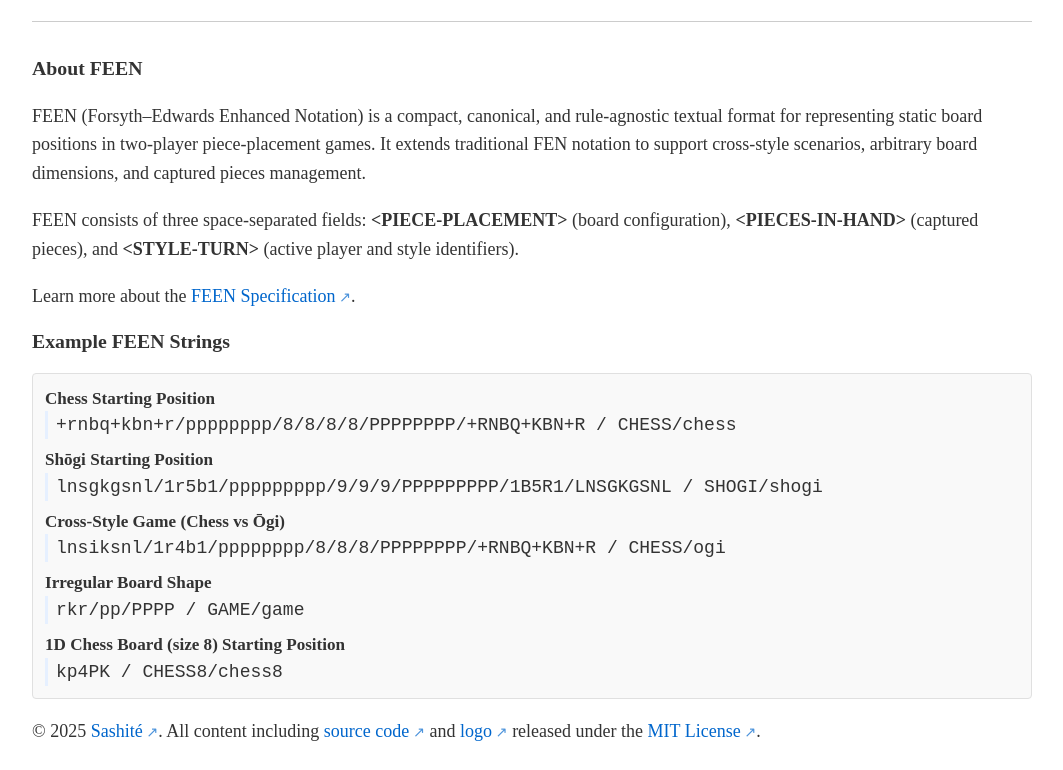
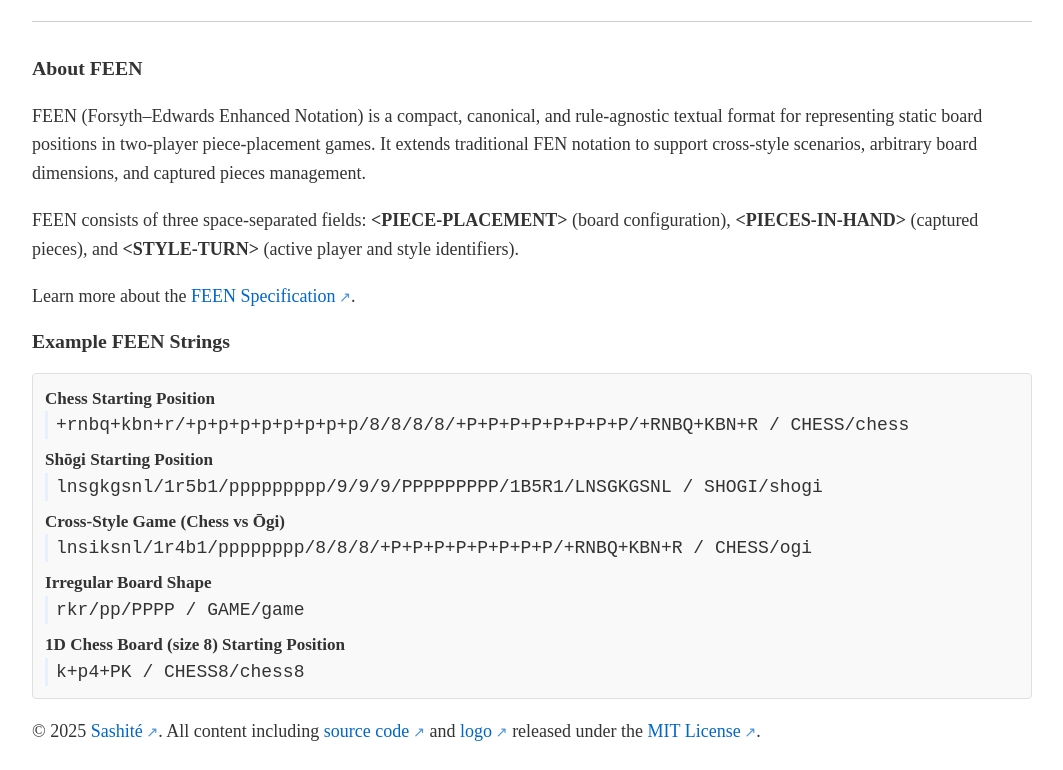
Before and after one commit to sashite/feen-viewer.html, a plain HTML site: page index.html in a window 1280 px wide. Shown: the part 1079-1849 px from the top of the page, without its empty margins (108-1171 px from the left). Drawn offline with Linux system fonts and the light colour scheme.

Commit message:
feat(pin): add unmoved pawn notation with + modifier
Add +P and +p entries to Western Chess examples to represent unmoved pawns eligible for two-square moves. This explicit notation resolves ambiguity in cross-style games where pawns might be dropped on starting squares.

```diff
--- a/index.html
+++ b/index.html
@@ -115,8 +115,8 @@
         id="feen-input"
         type="text"
         name="feen"
-        placeholder="e.g. +rnbq+kbn+r/pppppppp/8/8/8/8/PPPPPPPP/+RNBQ+KBN+R / CHESS/chess"
-        value="+rnbq+kbn+r/pppppppp/8/8/8/8/PPPPPPPP/+RNBQ+KBN+R / CHESS/chess"
+        placeholder="e.g. +rnbq+kbn+r/+p+p+p+p+p+p+p+p/8/8/8/8/+P+P+P+P+P+P+P+P/+RNBQ+KBN+R / CHESS/chess"
+        value="+rnbq+kbn+r/+p+p+p+p+p+p+p+p/8/8/8/8/+P+P+P+P+P+P+P+P/+RNBQ+KBN+R / CHESS/chess"
         aria-describedby="feen-help">
       <small id="feen-help">Enter a valid FEEN notation string to visualize the board position</small>
       <button type="submit">Load Position</button>
@@ -153,19 +153,19 @@
       <h2>Example FEEN Strings</h2>
       <dl>
         <dt>Chess Starting Position</dt>
-        <dd><code>+rnbq+kbn+r/pppppppp/8/8/8/8/PPPPPPPP/+RNBQ+KBN+R / CHESS/chess</code></dd>
+        <dd><code>+rnbq+kbn+r/+p+p+p+p+p+p+p+p/8/8/8/8/+P+P+P+P+P+P+P+P/+RNBQ+KBN+R / CHESS/chess</code></dd>
 
         <dt>Shōgi Starting Position</dt>
         <dd><code>lnsgkgsnl/1r5b1/ppppppppp/9/9/9/PPPPPPPPP/1B5R1/LNSGKGSNL / SHOGI/shogi</code></dd>
 
         <dt>Cross-Style Game (Chess vs Ōgi)</dt>
-        <dd><code>lnsiksnl/1r4b1/pppppppp/8/8/8/PPPPPPPP/+RNBQ+KBN+R / CHESS/ogi</code></dd>
+        <dd><code>lnsiksnl/1r4b1/pppppppp/8/8/8/+P+P+P+P+P+P+P+P/+RNBQ+KBN+R / CHESS/ogi</code></dd>
 
         <dt>Irregular Board Shape</dt>
         <dd><code>rkr/pp/PPPP / GAME/game</code></dd>
 
         <dt>1D Chess Board (size 8) Starting Position</dt>
-        <dd><code>kp4PK / CHESS8/chess8</code></dd>
+        <dd><code>k+p4+PK / CHESS8/chess8</code></dd>
       </dl>
     </section>
 
```
